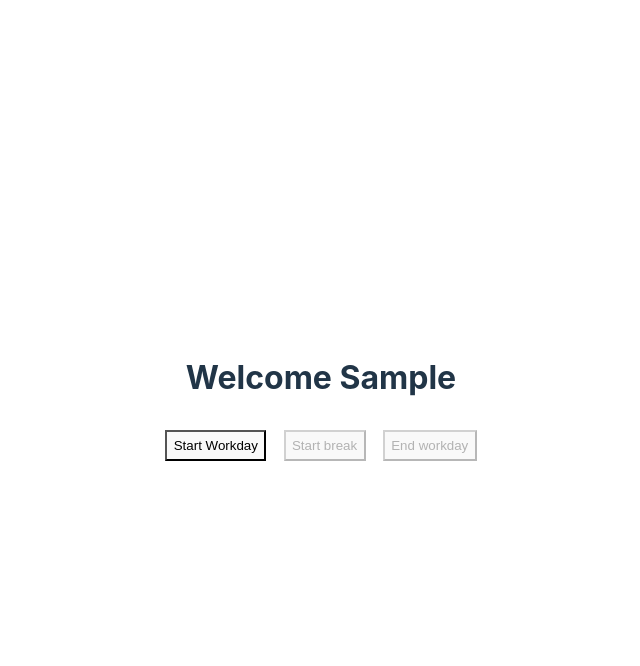
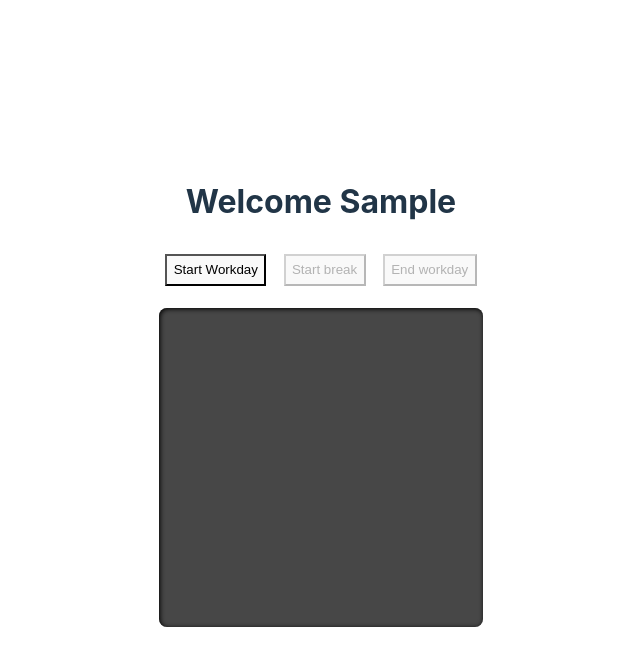
Before and after one commit to ldgit/work-hours-tracker, a Svelte app: page / in a window 1280 px wide. Both pictures are taken after typing "Sample" into the empty fields and a click on the button "Start tracking!". Shown: the top 666 px of the page, without its empty margins (319-959 px from the left). Built offline with nearby package versions, Linux system fonts and the light colour scheme.

Commit message:
Basic workday event list

```diff
--- /dev/null
+++ b/src/lib/getTimeWorkedFromSeconds.ts
@@ -0,0 +1,11 @@
+import type { Duration } from "./tracker";
+
+export function getTimeWorkedFromSecondsWorked(
+	secondsWorked: number,
+): Duration {
+	const hours = Math.floor(secondsWorked / (60 * 60));
+	const minutes = Math.floor((secondsWorked - hours * 60 * 60) / 60);
+	const seconds = secondsWorked - hours * 60 * 60 - minutes * 60;
+
+	return { hours: hours, minutes: minutes, seconds: seconds };
+}
--- /dev/null
+++ b/src/lib/groupWorkdayEvents.ts
@@ -0,0 +1,60 @@
+import { differenceInSeconds } from "date-fns";
+import { getTimeWorkedFromSecondsWorked } from "./getTimeWorkedFromSeconds";
+import type { Duration, WorkdayEvent } from "./tracker";
+
+type EventType = "break" | "break-ongoing" | "start-workday" | "end-workday";
+
+export interface Event {
+	type: EventType;
+	start: Date;
+	/** Duration of the event, null for 'start-work' event. */
+	duration: Duration | null;
+}
+
+export function groupWorkdayEvents(events: WorkdayEvent[]): Event[] {
+	return events.reduce(
+		(groupedEvents, { type, time }, index, fullEventList) => {
+			if (type === "start-workday") {
+				groupedEvents = [
+					...groupedEvents,
+					{ type, duration: null, start: time },
+				];
+			}
+
+			if (type === "start-break" && index === fullEventList.length - 1) {
+				const duration = getTimeWorkedFromSecondsWorked(
+					differenceInSeconds(new Date(), time),
+				);
+				groupedEvents = [
+					...groupedEvents,
+					{ type: "break-ongoing", duration, start: time },
+				];
+			}
+
+			if (type === "end-break") {
+				const startBreakEvent = fullEventList[index - 1];
+				const duration = getTimeWorkedFromSecondsWorked(
+					differenceInSeconds(time, startBreakEvent.time),
+				);
+				groupedEvents = [
+					...groupedEvents,
+					{ type: "break", duration, start: startBreakEvent.time },
+				];
+			}
+
+			if (type === "end-workday") {
+				const startWorkdayEvent = fullEventList[0];
+				const duration = getTimeWorkedFromSecondsWorked(
+					differenceInSeconds(time, startWorkdayEvent.time),
+				);
+				groupedEvents = [
+					...groupedEvents,
+					{ type: "end-workday", duration, start: time },
+				];
+			}
+
+			return groupedEvents;
+		},
+		[] as Event[],
+	);
+}
--- a/src/lib/tracker.ts
+++ b/src/lib/tracker.ts
@@ -1,4 +1,5 @@
 import { differenceInSeconds, isSameDay } from "date-fns";
+import { getTimeWorkedFromSecondsWorked } from "./getTimeWorkedFromSeconds";
 
 export type EventType =
 	| "start-workday"
@@ -31,7 +32,7 @@ export interface Settings {
 	paidBreakDuration: number;
 }
 
-export interface TimeWorked {
+export interface Duration {
 	hours: number;
 	minutes: number;
 	seconds: number;
@@ -49,8 +50,9 @@ interface Tracker {
 	/**
 	 * Gets the time worked for workday in progress or last full workday.
 	 */
-	getTimeWorked(): TimeWorked;
+	getTimeWorked(): Duration;
 	onChange(handler: (user: User, type: EventType) => void): void;
+	getCurrentWorkdayEvents(): WorkdayEvent[];
 }
 
 export function createTracker(user: User): Tracker {
@@ -222,6 +224,15 @@ export function createTracker(user: User): Tracker {
 
 			return getTimeWorkedFromSecondsWorked(secondsWorked);
 		},
+		getCurrentWorkdayEvents() {
+			if (data.workdays.length === 0) {
+				return [];
+			}
+
+			const workdayEvents = data.workdays[data.workdays.length - 1].events;
+
+			return workdayEvents;
+		},
 	};
 }
 
@@ -243,11 +254,3 @@ function hasWorkdayStarted(data: TrackingData) {
 function getLastWorkday(data: TrackingData): Workday {
 	return data.workdays[data.workdays.length - 1];
 }
-
-function getTimeWorkedFromSecondsWorked(secondsWorked: number): TimeWorked {
-	const hours = Math.floor(secondsWorked / (60 * 60));
-	const minutes = Math.floor((secondsWorked - hours * 60 * 60) / 60);
-	const seconds = secondsWorked - hours * 60 * 60 - minutes * 60;
-
-	return { hours: hours, minutes: minutes, seconds: seconds };
-}
--- /dev/null
+++ b/src/ui/WorkdayEvents.svelte
@@ -0,0 +1,61 @@
+<script lang="ts">
+	import { formatDate } from "date-fns";
+	import { groupWorkdayEvents } from "../lib/groupWorkdayEvents";
+	import type { WorkdayEvent } from "../lib/tracker";
+
+	const { events }: { events: WorkdayEvent[] } = $props();
+	const groupedEvents = $derived(groupWorkdayEvents(events));
+</script>
+
+<ol>
+	{#each groupedEvents as { start, type, duration }}
+		<li>
+			<span>{formatDate(start, "HH:mm:ss")}</span>
+			<span class="eventType">
+				{#if type === "start-workday"}
+					Workday Started
+				{:else if type === "break-ongoing"}
+					On Break
+				{:else if type === "break"}
+					Break
+				{:else if type === "end-workday"}
+					Workday Ended
+				{/if}
+			</span>
+
+			<span class="duration">
+				{#if duration}
+					Duration {duration.hours}:{duration.minutes}:{duration.seconds}
+				{/if}
+			</span>
+		</li>
+	{/each}
+</ol>
+
+<style>
+	ol {
+		list-style-type: none;
+		background-color: #474747;
+		padding: 0.6rem;
+		height: 300px;
+		overflow: scroll;
+		border-radius: 8px;
+		box-shadow: 1px 1px 5px #000000 inset;
+	}
+
+	li {
+		width: 100%;
+		display: flex;
+		justify-content: flex-start;
+		gap: 1rem;
+	}
+
+	.eventType {
+		flex-grow: 2;
+	}
+
+	.duration {
+		width: 135px;
+		text-align: left;
+	}
+</style>
--- a/src/ui/WorkdayForm.svelte
+++ b/src/ui/WorkdayForm.svelte
@@ -2,6 +2,7 @@
 	import { createTracker, type User } from "../lib/tracker";
 	import Button from "./Button.svelte";
 	import ConfirmationModal from "./ConfirmationModal.svelte";
+	import WorkdayEvents from "./WorkdayEvents.svelte";
 
 	const { user: userProp, onChange } = $props();
 	let user: User = $state(userProp);
@@ -43,6 +44,8 @@
 	End workday
 </Button>
 
+<WorkdayEvents events={tracker.getCurrentWorkdayEvents()} />
+
 {#if endWorkdayClicked}
 	<ConfirmationModal
 		onConfirm={confirmEndWorkday}
```
Also changed, not shown: 2 other files (tests, documents, lock files or other folders).
